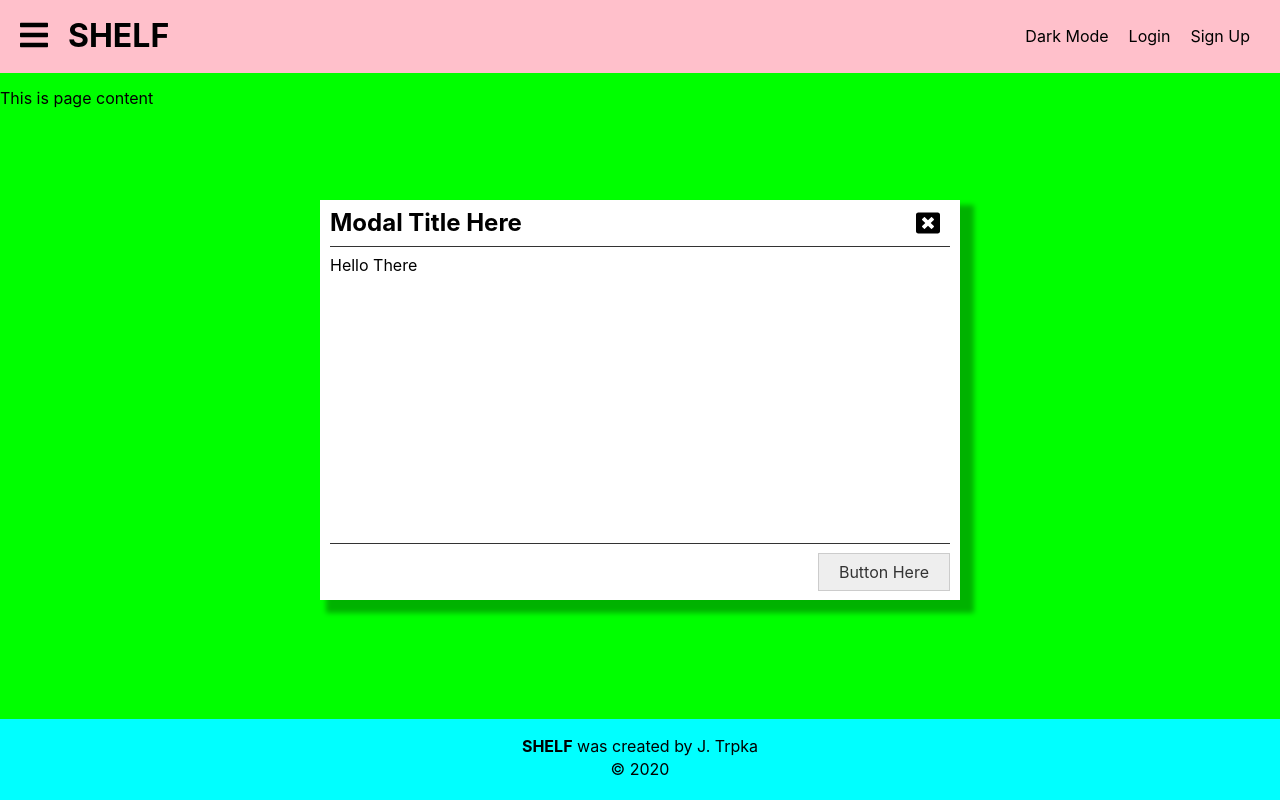
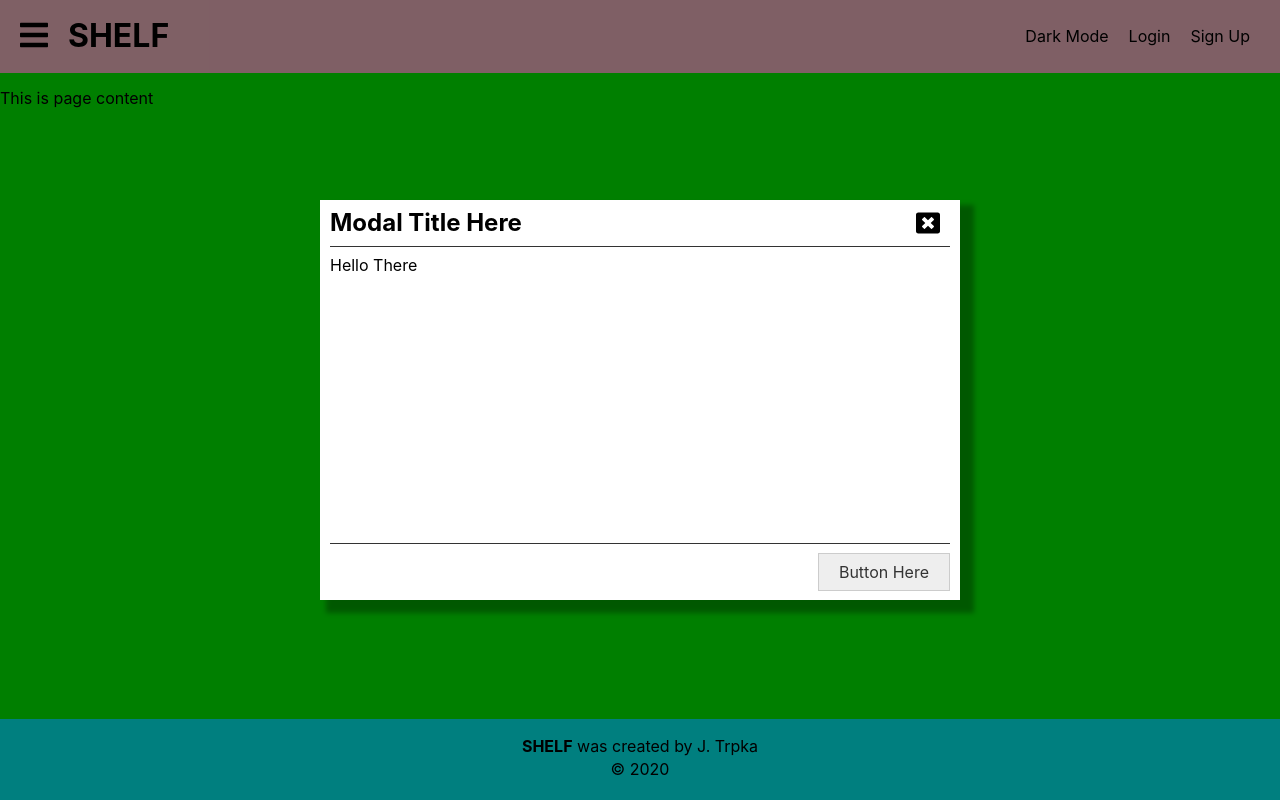
Before and after one commit to jtrpka0912/intranet.bookshelf.react, a React (Create React App) app: page / in a window 1280 px wide. Built offline with nearby package versions, Linux system fonts and the light colour scheme; no server answers.

Commit message:
Trying to animate the container only and let the opacity go away afterwards.

```diff
--- a/src/components/app/App.tsx
+++ b/src/components/app/App.tsx
@@ -17,7 +17,7 @@ const App = () => {
                 <PageWrapper>
                     <p>This is page content</p>
                 </PageWrapper>
-                <Modal fade={ true }>Hello There</Modal>
+                <Modal fade={true}>Hello There</Modal>
             </ShelfContextProvider>
         </AppContextProvider>
     );
--- a/src/components/common/modal/Modal.scss
+++ b/src/components/common/modal/Modal.scss
@@ -6,17 +6,42 @@
             left: 0; right: 0;
             width: 100%;
             height: 100%;
-            //background-color: rgba(0,0,0,0.5);
+            background-color: rgba(0,0,0,0.5);
 
             &.closed {
+                animation: toggleToNone 1s forwards;
+
                 &.fade {
-                    animation: fadeOut 1s forwards;
+                    .common-modal {
+                        &-container {
+                            animation: fadeOut 1s forwards;
+                        }
+                    }
+                }
+                &.slide {
+                    animation: slideDown 1s forwards;
+                }
+                &.no-effects {
+                    display: none;
                 }
             }
 
             &.opened {
+                animation: toggleToBlock 1s forwards;
+
                 &.fade {
-                    animation: fadeIn 1s forwards;
+                    .common-modal {
+                        &-container {
+                            animation: fadeIn 1s forwards;
+                        }
+                    }
+                }
+
+                &.slide {
+                    animation: slideUp 1s forwards;
+                }
+                &.no-effects {
+                    display: block;
                 }
             }
         }
@@ -70,7 +95,6 @@
 
 @keyframes fadeIn {
     from {
-        display: block;
         opacity: 0;
     }
 
@@ -85,7 +109,49 @@
     }
 
     to {
-        display: none;
         opacity: 0;
     }
 }
+
+@keyframes slideDown {
+    from {
+        transform: translateY(0);
+    }
+
+    to {
+        // display: none;
+        transform: translateY(100vw);
+    }
+}
+
+@keyframes slideUp {
+    from {
+        // display: block;
+        transform: translateY(100vw);
+    }
+    to {
+        transform: translateY(0);
+    }
+}
+
+// FIXME: Try to use scale to shrink the size of the opacity
+
+@keyframes toggleToNone {
+    from {
+        display: block;
+    }
+
+    to {
+        display: none;
+    }
+}
+
+@keyframes toggleToBlock {
+    from {
+        display: none;
+    }
+
+    to {
+        display: block;
+    }
+}
--- a/src/components/common/modal/Modal.tsx
+++ b/src/components/common/modal/Modal.tsx
@@ -21,6 +21,7 @@ interface ModalProps {
     children: React.ReactNode,
     title?: string
     fade?: boolean
+    slide?: boolean;
 }
 
 /**
@@ -40,7 +41,15 @@ const Modal: React.FunctionComponent<ModalProps> = (props) => {
 
         classArray.push(isOpened ? 'opened' : 'closed');
 
-        if(props.fade) classArray.push('fade');
+        // Need to check if fade and slide are not disabled
+        const fade = props.fade;
+        const slide = props.slide;
+
+        if(!fade && !slide) classArray.push('no-effects');
+
+        if(fade) classArray.push('fade');
+
+        if(slide) classArray.push('slide');
 
         return classArray.join(' ');
     }
```
